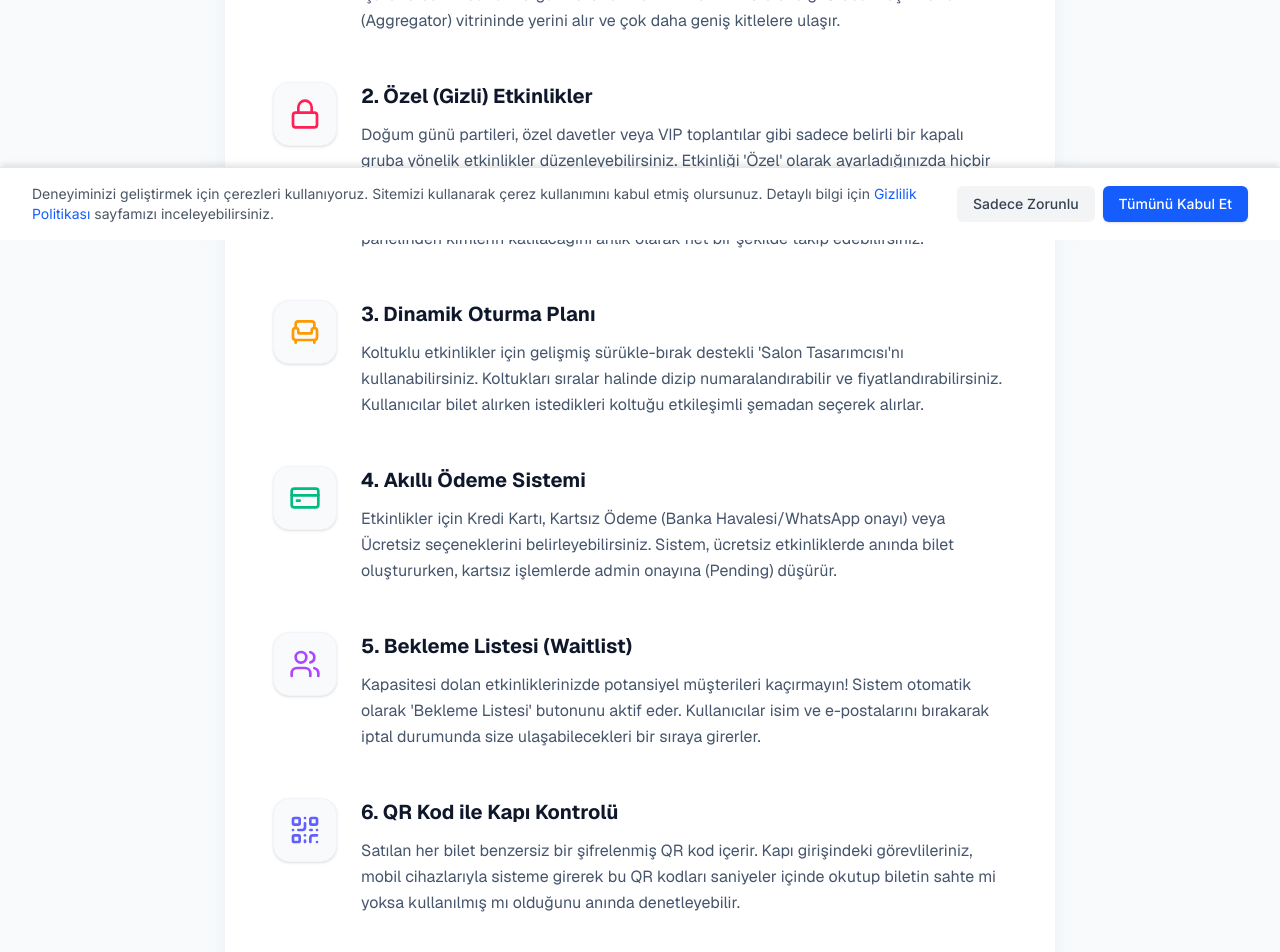
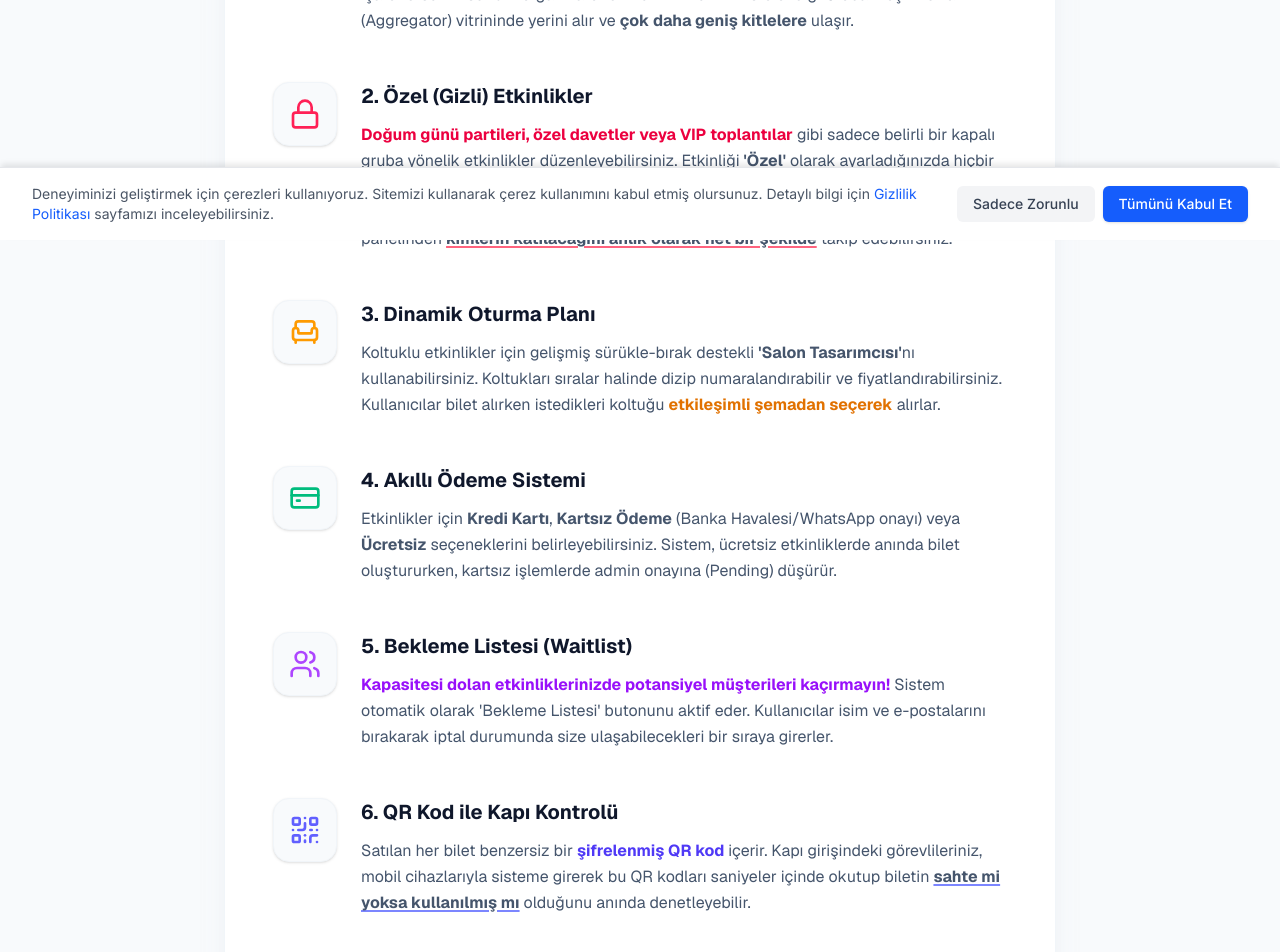
Before and after one commit to hekizoglu/bilet-app, a Next.js app in the folder frontend/: page /nasil-calisir in a window 1280 px wide. Shown: the part 560-1512 px from the top of the page. Built offline with nearby package versions, Linux system fonts and the light colour scheme.

Commit message:
style(docs): add rich text highlights to how-it-works page

```diff
--- a/frontend/src/app/nasil-calisir/page.tsx
+++ b/frontend/src/app/nasil-calisir/page.tsx
@@ -9,32 +9,32 @@ export default function HowItWorksPage() {
     {
       icon: <Globe className="text-blue-500 w-8 h-8" />,
       title: "1. Keşif Portalı ve Genel Etkinlikler",
-      description: "Admin panelinden etkinlik oluştururken 'Görünürlük' ayarını yapabilirsiniz. Etkinliği 'Genel' olarak ayarlarsanız ana sayfada görünür. 'Keşif Portalında Göster' butonunu işaretlerseniz ise tüm organizatörlerin etkinliklerinin listelendiği Global Keşif Portalı (Aggregator) vitrininde yerini alır ve çok daha geniş kitlelere ulaşır."
+      description: <>Admin panelinden etkinlik oluştururken 'Görünürlük' ayarını yapabilirsiniz. Etkinliği <strong>'Genel'</strong> olarak ayarlarsanız ana sayfada görünür. <span className="font-bold text-blue-600">'Keşif Portalında Göster'</span> butonunu işaretlerseniz ise tüm organizatörlerin etkinliklerinin listelendiği Global Keşif Portalı (Aggregator) vitrininde yerini alır ve <strong>çok daha geniş kitlelere</strong> ulaşır.</>
     },
     {
       icon: <Lock className="text-rose-500 w-8 h-8" />,
       title: "2. Özel (Gizli) Etkinlikler",
-      description: "Doğum günü partileri, özel davetler veya VIP toplantılar gibi sadece belirli bir kapalı gruba yönelik etkinlikler düzenleyebilirsiniz. Etkinliği 'Özel' olarak ayarladığınızda hiçbir ana sayfada veya arama sonucunda çıkmaz. Özel davetiye linkini gönderdiğiniz misafirleriniz sayfaya girip biletini/LCV (Katılım) kaydını oluşturabilir, böylece admin panelinden kimlerin katılacağını anlık olarak net bir şekilde takip edebilirsiniz."
+      description: <><span className="font-bold text-rose-600">Doğum günü partileri, özel davetler veya VIP toplantılar</span> gibi sadece belirli bir kapalı gruba yönelik etkinlikler düzenleyebilirsiniz. Etkinliği <strong>'Özel'</strong> olarak ayarladığınızda hiçbir ana sayfada veya arama sonucunda çıkmaz. Özel davetiye linkini gönderdiğiniz misafirleriniz sayfaya girip biletini/LCV (Katılım) kaydını oluşturabilir, böylece admin panelinden <span className="font-bold underline decoration-rose-400 decoration-2 underline-offset-2">kimlerin katılacağını anlık olarak net bir şekilde</span> takip edebilirsiniz.</>
     },
     {
       icon: <Armchair className="text-amber-500 w-8 h-8" />,
       title: "3. Dinamik Oturma Planı",
-      description: "Koltuklu etkinlikler için gelişmiş sürükle-bırak destekli 'Salon Tasarımcısı'nı kullanabilirsiniz. Koltukları sıralar halinde dizip numaralandırabilir ve fiyatlandırabilirsiniz. Kullanıcılar bilet alırken istedikleri koltuğu etkileşimli şemadan seçerek alırlar."
+      description: <>Koltuklu etkinlikler için gelişmiş sürükle-bırak destekli <strong>'Salon Tasarımcısı'</strong>nı kullanabilirsiniz. Koltukları sıralar halinde dizip numaralandırabilir ve fiyatlandırabilirsiniz. Kullanıcılar bilet alırken istedikleri koltuğu <span className="font-bold text-amber-600">etkileşimli şemadan seçerek</span> alırlar.</>
     },
     {
       icon: <CreditCard className="text-emerald-500 w-8 h-8" />,
       title: "4. Akıllı Ödeme Sistemi",
-      description: "Etkinlikler için Kredi Kartı, Kartsız Ödeme (Banka Havalesi/WhatsApp onayı) veya Ücretsiz seçeneklerini belirleyebilirsiniz. Sistem, ücretsiz etkinliklerde anında bilet oluştururken, kartsız işlemlerde admin onayına (Pending) düşürür."
+      description: <>Etkinlikler için <strong>Kredi Kartı</strong>, <strong>Kartsız Ödeme</strong> (Banka Havalesi/WhatsApp onayı) veya <strong>Ücretsiz</strong> seçeneklerini belirleyebilirsiniz. Sistem, ücretsiz etkinliklerde anında bilet oluştururken, kartsız işlemlerde admin onayına (Pending) düşürür.</>
     },
     {
       icon: <Users className="text-purple-500 w-8 h-8" />,
       title: "5. Bekleme Listesi (Waitlist)",
-      description: "Kapasitesi dolan etkinliklerinizde potansiyel müşterileri kaçırmayın! Sistem otomatik olarak 'Bekleme Listesi' butonunu aktif eder. Kullanıcılar isim ve e-postalarını bırakarak iptal durumunda size ulaşabilecekleri bir sıraya girerler."
+      description: <><span className="font-bold text-purple-600">Kapasitesi dolan etkinliklerinizde potansiyel müşterileri kaçırmayın!</span> Sistem otomatik olarak 'Bekleme Listesi' butonunu aktif eder. Kullanıcılar isim ve e-postalarını bırakarak iptal durumunda size ulaşabilecekleri bir sıraya girerler.</>
     },
     {
       icon: <QrCode className="text-indigo-500 w-8 h-8" />,
       title: "6. QR Kod ile Kapı Kontrolü",
-      description: "Satılan her bilet benzersiz bir şifrelenmiş QR kod içerir. Kapı girişindeki görevlileriniz, mobil cihazlarıyla sisteme girerek bu QR kodları saniyeler içinde okutup biletin sahte mi yoksa kullanılmış mı olduğunu anında denetleyebilir."
+      description: <>Satılan her bilet benzersiz bir <span className="font-bold text-indigo-600">şifrelenmiş QR kod</span> içerir. Kapı girişindeki görevlileriniz, mobil cihazlarıyla sisteme girerek bu QR kodları saniyeler içinde okutup biletin <strong className="underline decoration-indigo-400 decoration-2 underline-offset-2">sahte mi yoksa kullanılmış mı</strong> olduğunu anında denetleyebilir.</>
     }
   ];
 
```
